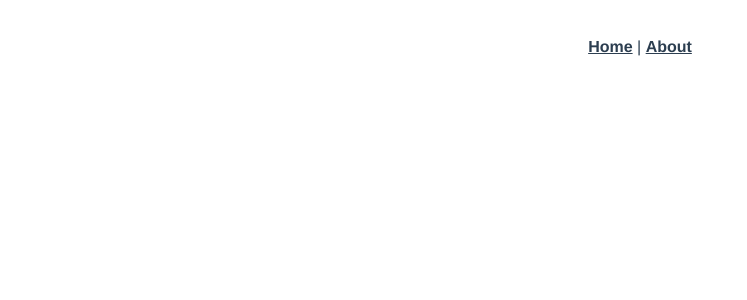
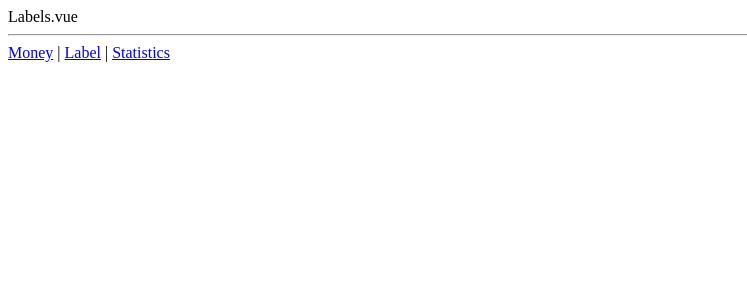
Before and after one commit to TracyChen33/Morney, a Vue app: page /#/labels in a window 1280 px wide. Shown: the top 300 px of the page, without its empty margins (0-747 px from the left). Built offline with nearby package versions, Linux system fonts and the light colour scheme.

Commit message:
create 3 pages

```diff
--- a/src/App.vue
+++ b/src/App.vue
@@ -1,11 +1,15 @@
 <template>
-  <div id="app">
-    <div id="nav">
-      <router-link to="/">Home</router-link> |
-      <router-link to="/about">About</router-link>
-    </div>
-    <router-view/>
-  </div>
+<div>
+  <router-view/>
+  <hr/>
+<div>
+  <router-link to="/money">Money</router-link>
+  |
+  <router-link to="/labels">Label</router-link>
+  |
+  <router-link to="/statistics">Statistics</router-link>
+</div>
+</div>
 </template>
 
 <style lang="scss">
--- a/src/router/index.ts
+++ b/src/router/index.ts
@@ -1,27 +1,33 @@
-import Vue from 'vue'
-import VueRouter from 'vue-router'
-import Home from '../views/Home.vue'
+import Vue from 'vue';
+import VueRouter from 'vue-router';
+import Home from '@/views/Home.vue';
+import Money from '@/views/Money.vue';
+import Labels from '@/views/Labels.vue';
+import Statistics from '@/views/Statistics.vue';
 
-Vue.use(VueRouter)
+Vue.use(VueRouter);
 
 const routes = [
   {
     path: '/',
-    name: 'Home',
-    component: Home
+    redirect:'/money'
   },
   {
-    path: '/about',
-    name: 'About',
-    // route level code-splitting
-    // this generates a separate chunk (about.[hash].js) for this route
-    // which is lazy-loaded when the route is visited.
-    component: () => import(/* webpackChunkName: "about" */ '../views/About.vue')
-  }
-]
+    path: '/money',
+    component: Money
+  },
+  {
+    path: '/labels',
+    component: Labels
+  },
+  {
+    path: '/statistics',
+    component: Statistics
+  },
+];
 
 const router = new VueRouter({
   routes
-})
+});
 
-export default router
+export default router;
--- /dev/null
+++ b/src/views/Labels.vue
@@ -0,0 +1,13 @@
+<template>
+  <div>Labels.vue</div>
+</template>
+
+<script lang="ts">
+  export default {
+    name: 'Labels'
+  };
+</script>
+
+<style lang="scss" scoped>
+
+</style>
--- /dev/null
+++ b/src/views/Money.vue
@@ -0,0 +1,13 @@
+<template>
+  <div>Money.vue</div>
+</template>
+
+<script lang="ts">
+  export default {
+    name: 'Money'
+  };
+</script>
+
+<style lang="scss" scoped>
+
+</style>
--- /dev/null
+++ b/src/views/Statistics.vue
@@ -0,0 +1,13 @@
+<template>
+  <div>Statistic.vue</div>
+</template>
+
+<script lang="ts">
+  export default {
+    name: 'Statistics'
+  };
+</script>
+
+<style lang="scss" scoped>
+
+</style>
```
Also changed, not shown: src/main.ts (+7 -7 lines).
